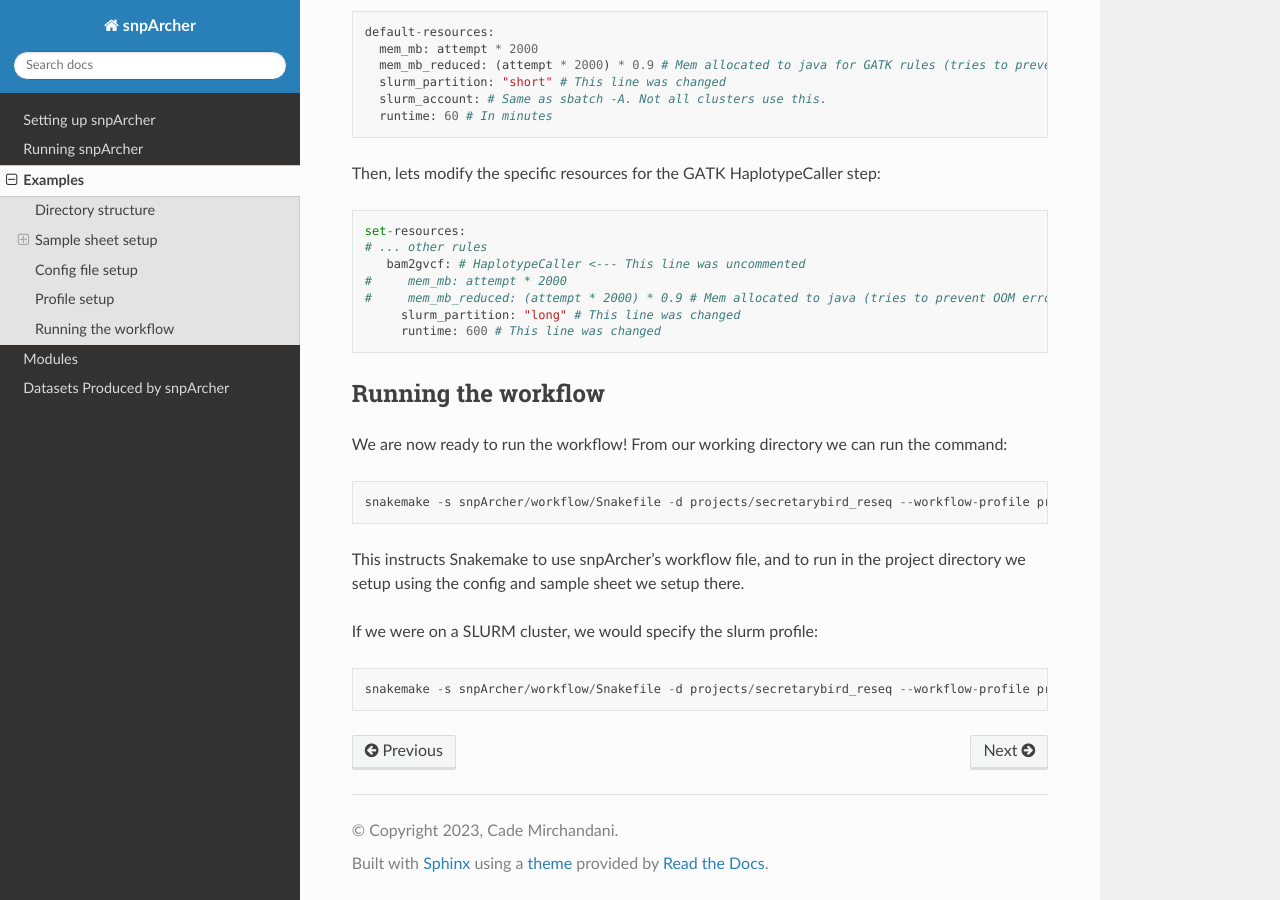
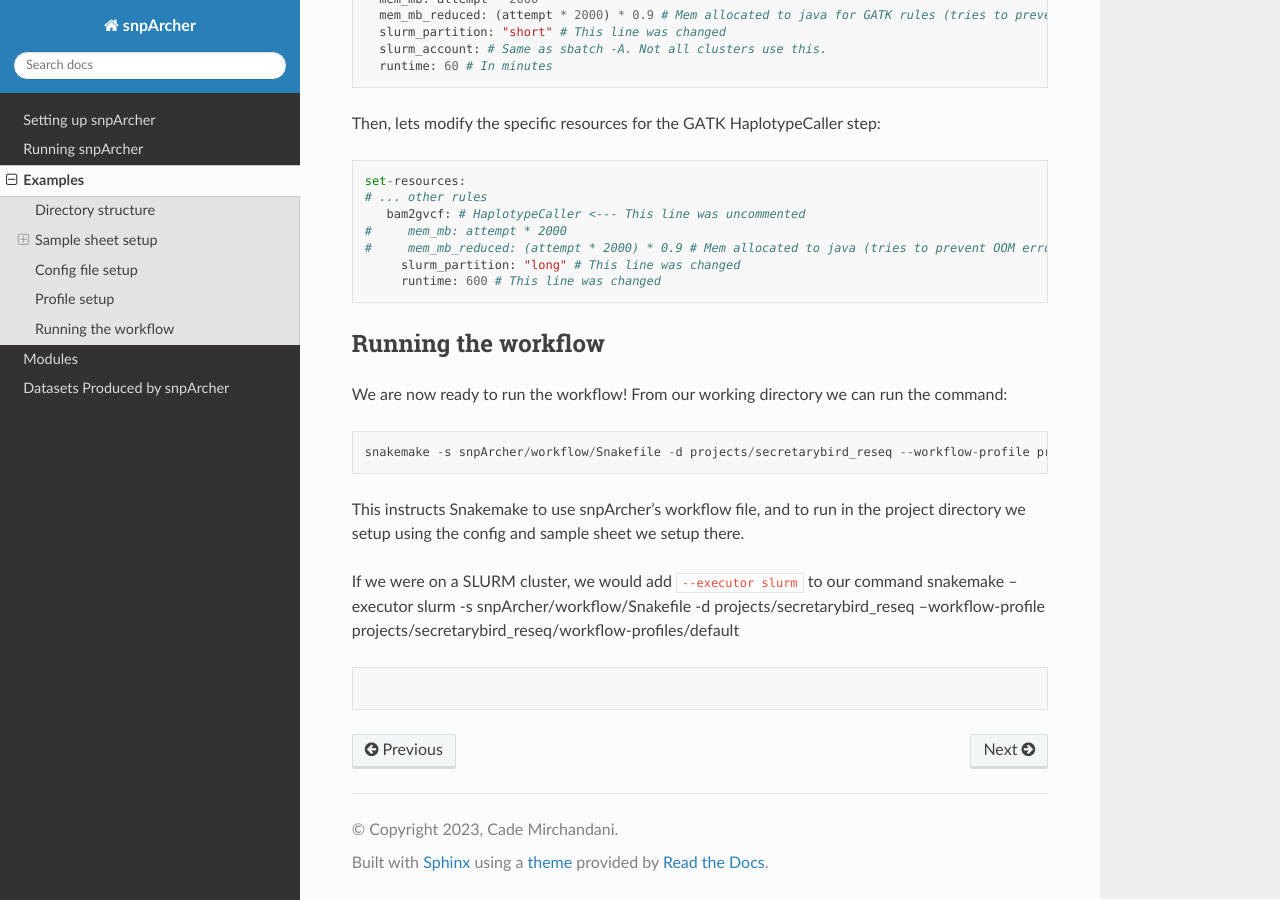
Before and after one commit to harvardinformatics/snpArcher, a Sphinx documentation site: the page built from docs/examples.md, in a window 1280 px wide and 900 px high, scrolled down 3549 px. Built offline with Sphinx 7.4.7 and the Read the Docs theme 3.1.0, drawn with Linux system fonts in a browser that asks for light colours; some of the changed text lies outside the part shown.

Commit message:
update docs to reflect profile changes

````diff
--- a/docs/examples.md
+++ b/docs/examples.md
@@ -90,10 +90,10 @@ refPath: "/storage/data/bird.fa.gz"
 ```
 
 ## Profile setup
-Snakemake uses profile YAML files to specify commonly used command line arguments, so you don't have to remember all of the arguments you need. Read more about profiles [here](https://snakemake.readthedocs.io/en/stable/executing/cli.html#profiles). To specify a profile, you can use the `--workflow-profile` option when running Snakemake. snpArcher comes with two profiles, `default` and `slurm`, found in the `profiles` directory of the repository. We suggest that you copy the `profiles` directory to your project directory for reproducibility:
+Snakemake uses profile YAML files to specify commonly used command line arguments, so you don't have to remember all of the arguments you need. Read more about profiles [here](https://snakemake.readthedocs.io/en/stable/executing/cli.html#profiles). To specify a profile, you can use the `--workflow-profile` option when running Snakemake.
 
 ```
-cp -r snpArcher/profiles projects/secretarybird_reseq
+cp -r snpArcher/workflow-profiles projects/secretarybird_reseq
 ```
 
 The profile also enables you to specify the compute resources any of snpArcher's rules can use. This is done via the YAML keys `default-resources`, `set-resources`, and `set-threads`. `default-resources` will apply to all rules, and `set-resources` can be applied to indiviudal rules, overriding what the default was set to. There is no way to set a default thread value.
@@ -134,11 +134,10 @@ set-resources:
 ## Running the workflow
 We are now ready to run the workflow! From our working directory we can run the command:
 ```
-snakemake -s snpArcher/workflow/Snakefile -d projects/secretarybird_reseq --workflow-profile projects/secretarybird_reseq/profiles/default
+snakemake -s snpArcher/workflow/Snakefile -d projects/secretarybird_reseq --workflow-profile projects/secretarybird_reseq/workflow-profiles/default
 ```
 This instructs Snakemake to use snpArcher's workflow file, and to run in the project directory we setup using the config and sample sheet we setup there.
 
-If we were on a SLURM cluster, we would specify the slurm profile:
+If we were on a SLURM cluster, we would add `--executor slurm` to our command
+snakemake --executor slurm -s snpArcher/workflow/Snakefile -d projects/secretarybird_reseq --workflow-profile projects/secretarybird_reseq/workflow-profiles/default
 ```
-snakemake -s snpArcher/workflow/Snakefile -d projects/secretarybird_reseq --workflow-profile projects/secretarybird_reseqprofiles/slurm
-```
````
Also changed, not shown: docs/executing.md (+3 -3 lines), docs/setup.md (+5 -1 lines).
